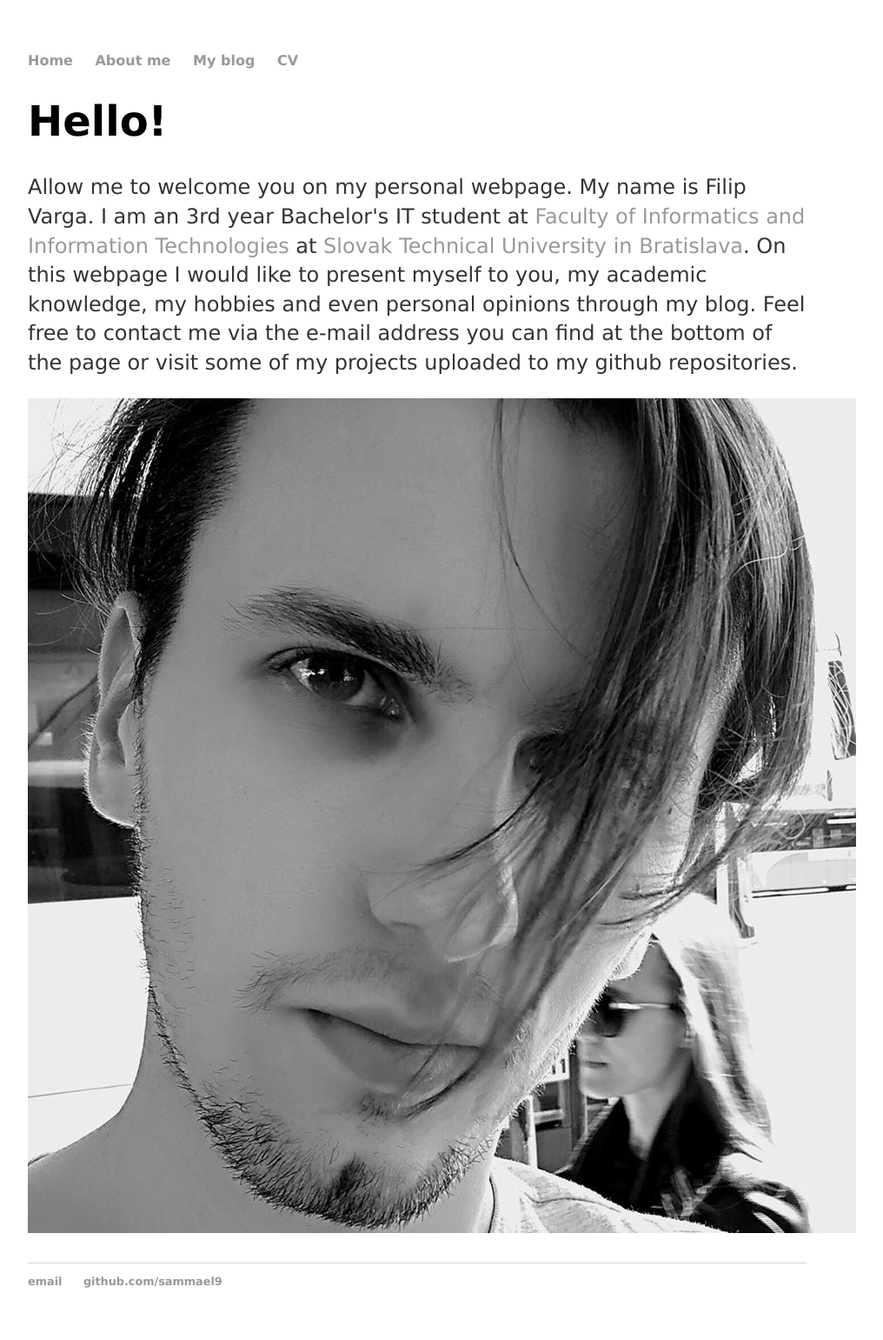
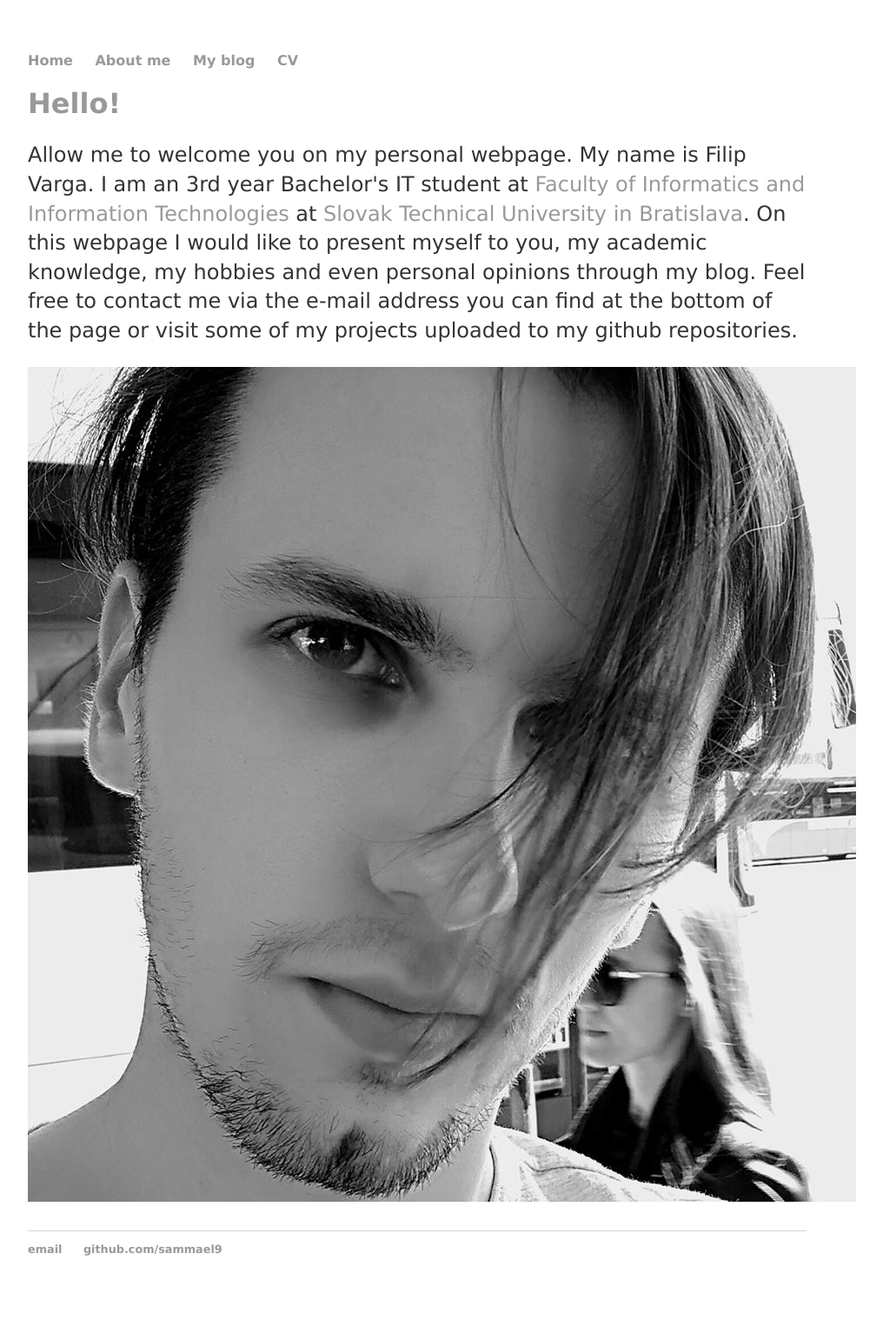
Before and after one commit to sammael9/sammael9.github.io, a Jekyll site: the page built from index.html, in a window 1280 px wide. Shown: the whole page at 87% size, without its empty margins (160-1176 px from the left). Built offline with Jekyll 4.4.1, drawn with Linux system fonts in a browser that asks for light colours; after the commit the page ends 1504 px from its top, so only the background shows below that.

Commit message:
Update main.css

```diff
--- a/css/main.css
+++ b/css/main.css
@@ -26,6 +26,11 @@ h1 {
     font-size: 3em;
     font-family:'Lucida Sans Unicode', 'Lucida Grande', 'Sans-Serif';
 }
+h1 {
+    font-size: 2em;
+    color: #999;
+    font-family:'Lucida Sans Unicode', 'Lucida Grande', 'Sans-Serif';
+}
 p {
     font-family:'Lucida Sans Unicode', 'Lucida Grande', 'Sans-Serif';
     font-size: 1.5em;
```
